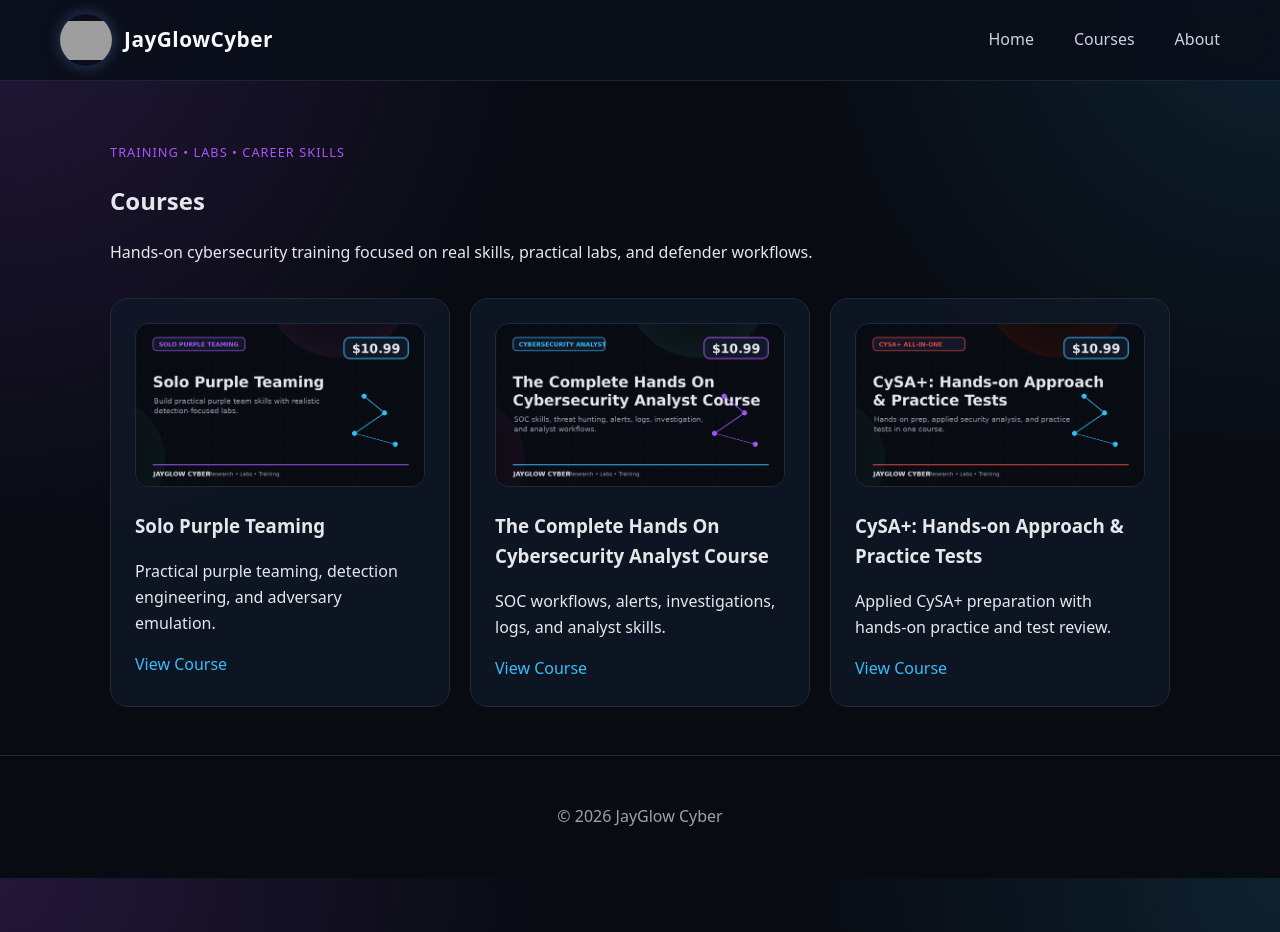
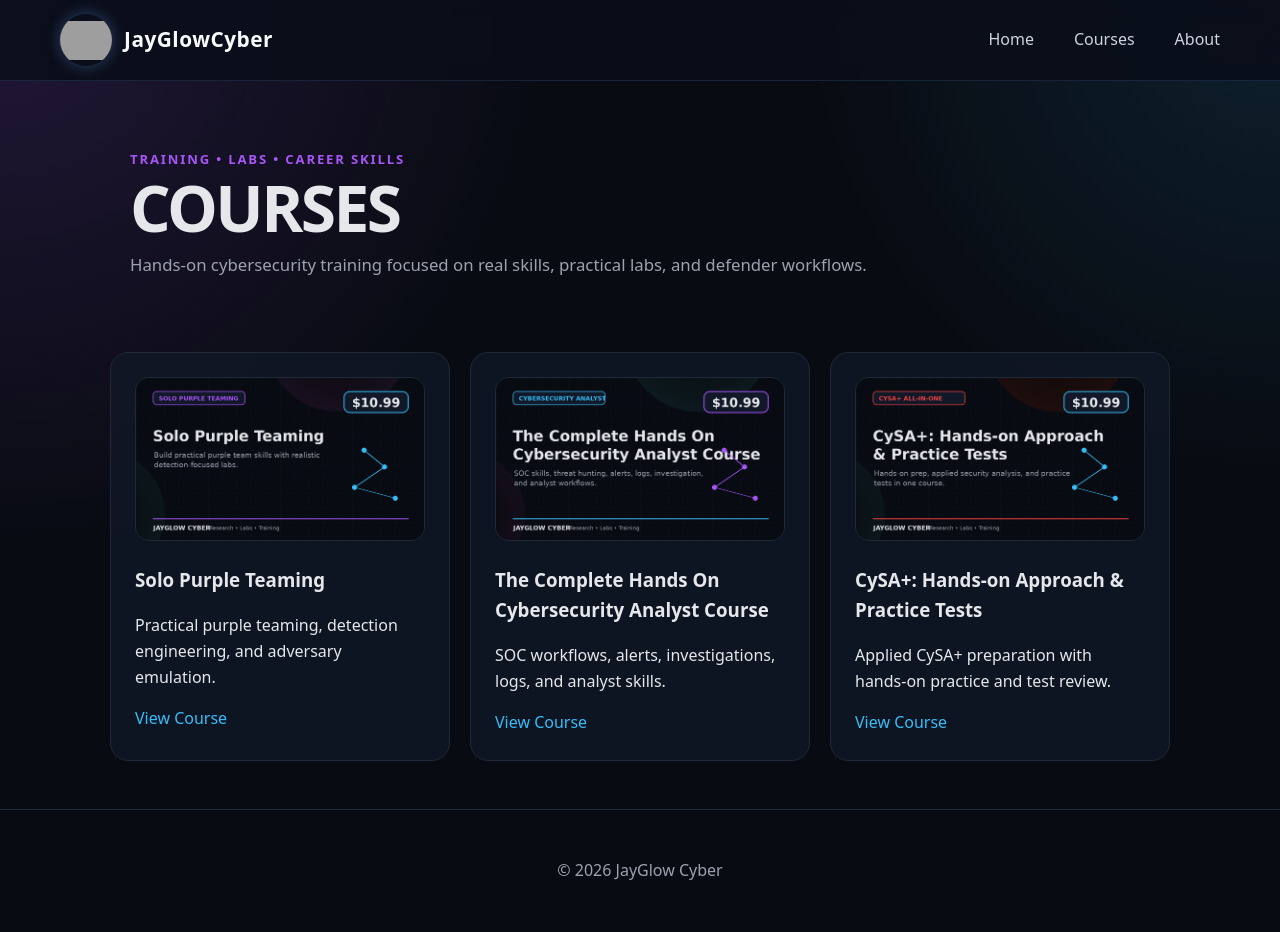
Before and after one commit to jayglow/jayglowcyber.com, a Jekyll site: the page built from courses.html, in a window 1280 px wide and 932 px high. Built offline with Jekyll 4.4.1, drawn with Linux system fonts in a browser that asks for light colours; grey boxes are pictures that could not be loaded.

Commit message:
Update style.css

```diff
--- a/assets/css/style.css
+++ b/assets/css/style.css
@@ -669,3 +669,60 @@
       gap: 16px;
     }
   }
+
+.page-hero {
+  max-width: 1250px;
+
+  margin: 0 auto;
+
+  padding:
+    1.25rem
+    1.25rem
+    1.5rem;
+
+  display: flex;
+  flex-direction: column;
+  align-items: flex-start;
+}
+
+.page-hero .tag {
+  display: block;
+
+  margin: 0 0 0.5rem;
+
+  color: var(--purple);
+
+  font-size: 0.82rem;
+
+  text-transform: uppercase;
+
+  letter-spacing: 0.14em;
+
+  font-weight: 700;
+}
+
+.page-hero h1 {
+  width: 100%;
+
+  margin: 0;
+
+  font-size: clamp(2.5rem, 5vw, 4rem);
+
+  line-height: 0.95;
+
+  text-transform: uppercase;
+
+  letter-spacing: -0.04em;
+
+  color: var(--text);
+}
+
+.page-hero p {
+  margin-top: 0.85rem;
+
+  max-width: 760px;
+
+  color: var(--muted);
+
+  font-size: 1.05rem;
+}
```
